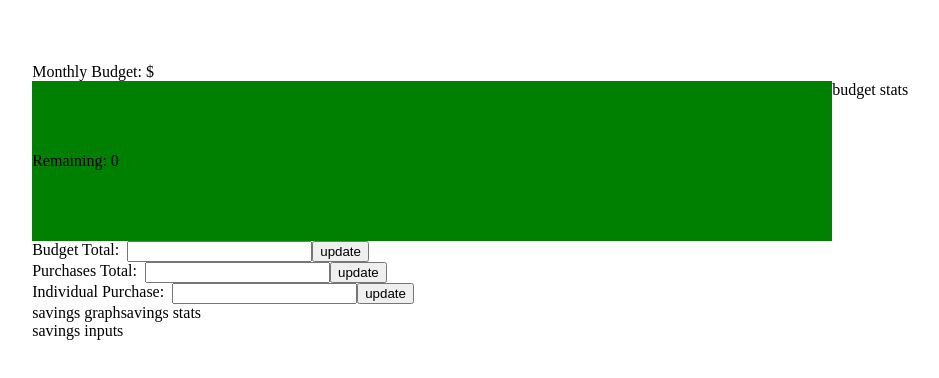
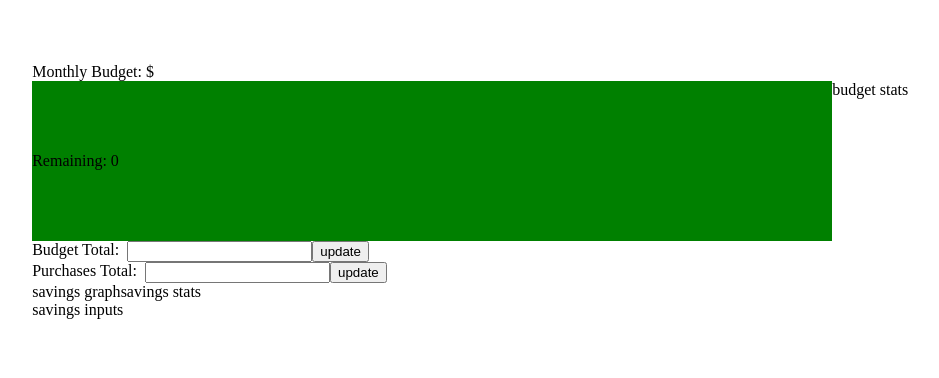
Before and after one commit to KPS-GitHub/my-data-2020, a React (Create React App) app: page /money in a window 1280 px wide. Shown: the top 378 px of the page, without its empty margins (39-978 px from the left). Built offline with nearby package versions, Linux system fonts and the light colour scheme; no server answers.

Commit message:
the budget input works for updating the monthly budget in firebase, but you need to manually refresh the page to see the new value - need to make it automatic, but not sure how so I'm committing here before going on to experimenting with this

```diff
--- a/src/components/Sections/Money/Page/Budget/Budget.js
+++ b/src/components/Sections/Money/Page/Budget/Budget.js
@@ -29,6 +29,12 @@ class Budget extends React.Component {
       })
   }
 
+  budgetUpdate = (newBudget) => {
+    axios.put('https://mydata-822b0.firebaseio.com/Money/Budget/monthlyBudget.json', newBudget)
+      .then(response => console.log("response from axios post for budget total", response))
+      .catch (error => console.log(error));
+  }
+
   render() {
     return(
       <SectionWrap>
@@ -38,7 +44,7 @@ class Budget extends React.Component {
           <BudgetStats />
         </RowWrap>
         <RowWrap>
-          <BudgetInputs />
+          <BudgetInputs budgetUpdate={this.budgetUpdate} />
         </RowWrap>
       </SectionWrap>
     )
--- a/src/components/Sections/Money/Page/Budget/BudgetInputs.js
+++ b/src/components/Sections/Money/Page/Budget/BudgetInputs.js
@@ -1,22 +1,35 @@
 import React from 'react';
 import styled from 'styled-components';
 
-const inputs = ["Budget Total", "Purchases Total", "Individual Purchase"];
+const inputs = ["Budget Total", "Purchases Total"];
+// const inputs = ["Budget Total", "Purchases Total", "Individual Purchase"];
 
-const BudgetInputs = () => {
+class BudgetInputs extends React.Component {
+  state={
+    budgetInputVal: null,
+    spentInputVal: null
+  }
+
+  budgetUpdate = e => {
+    this.setState({budgetInputVal: parseInt(e.target.value)});
+  }
+
+  render() {
     return (
       <Wrap>
         {inputs.map(input => {
           return(
             <InputWrap key={input + ` Input`}>
               {input}: &nbsp;
-            <input type="number" />
-            <button>update</button>
+              <input onChange={input === "Budget Total" ? this.budgetUpdate : null} type="number" name={input} />
+              <button onClick={input === "Budget Total" ? () => this.props.budgetUpdate(this.state.budgetInputVal) : null }>update</button>
             </InputWrap>
           );
         })}
       </Wrap>
     );
+  }
+
 }
 
 export default BudgetInputs;
```
Lines whose indentation alone changed are shown as unchanged.
